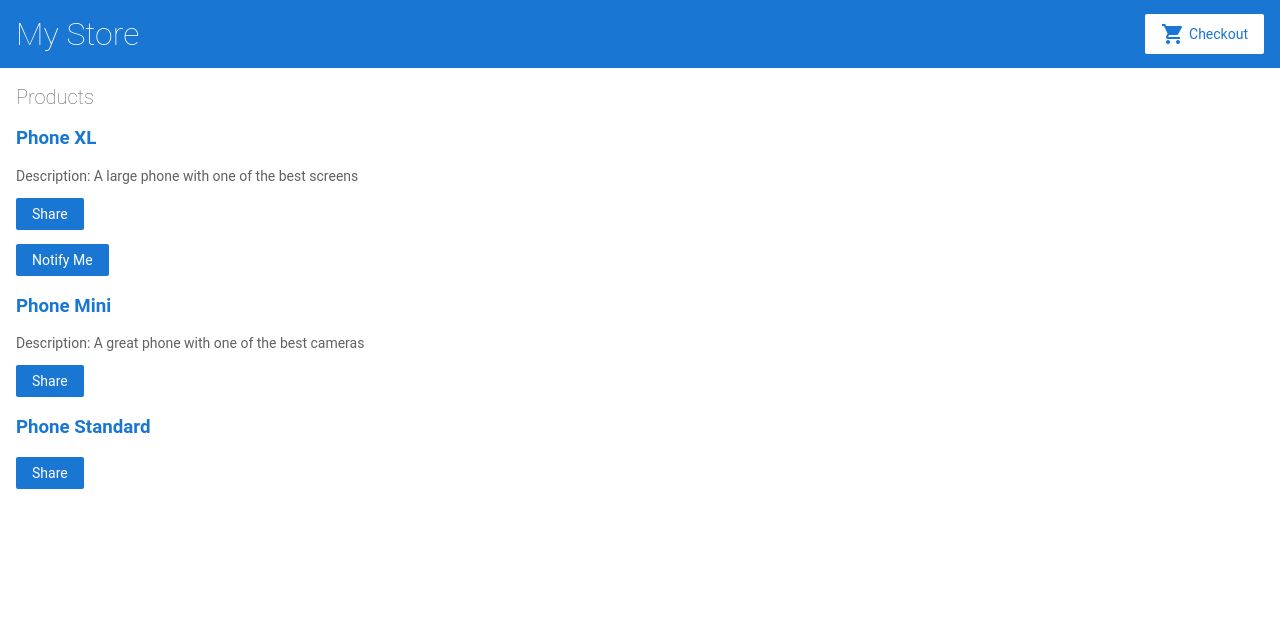
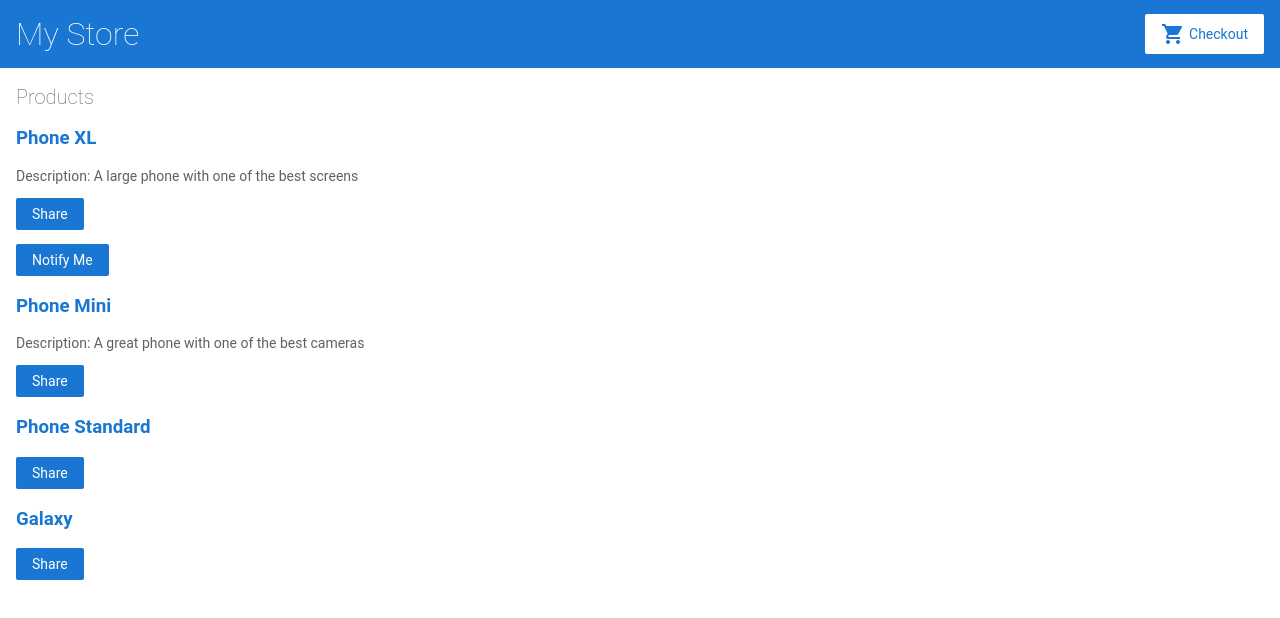
Before and after one commit to AshenNeo/angular-test, an Angular app: page / in a window 1280 px wide. Shown: the top 618 px of the page. Built offline with nearby package versions, Linux system fonts and the light colour scheme.

Commit message:
・ビルドスクリプトに base-href オプションを記述 ・ビルドスクリプト確認のため、プロダクトを一つ追加

```diff
--- a/package.json
+++ b/package.json
@@ -6,10 +6,11 @@
   "scripts": {
     "ng": "ng",
     "start": "ng serve",
-    "build": "ng build",
+    "build": "ng build --base-href=/angular-test/",
     "watch": "ng build --watch --configuration development",
     "test": "ng test",
-    "e2e": "ng e2e"
+    "e2e": "ng e2e",
+    "serve": "ng serve"
   },
   "private": true,
   "dependencies": {
--- a/src/app/products.ts
+++ b/src/app/products.ts
@@ -23,6 +23,12 @@ export const products = [
     name: 'Phone Standard',
     price: 299,
     description: ''
+  },
+  {
+    id: 4,
+    name: 'Galaxy',
+    price: 350,
+    description: ''
   }
 ];
 
```
